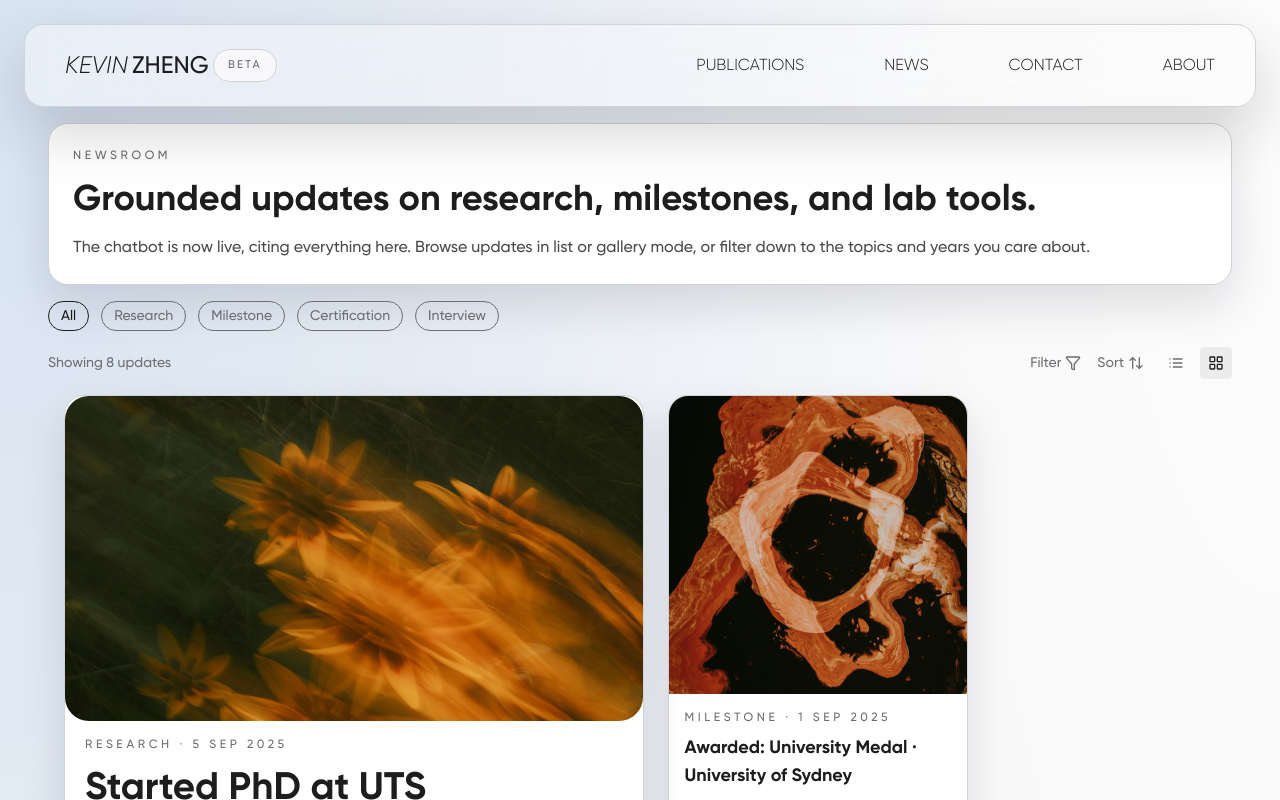
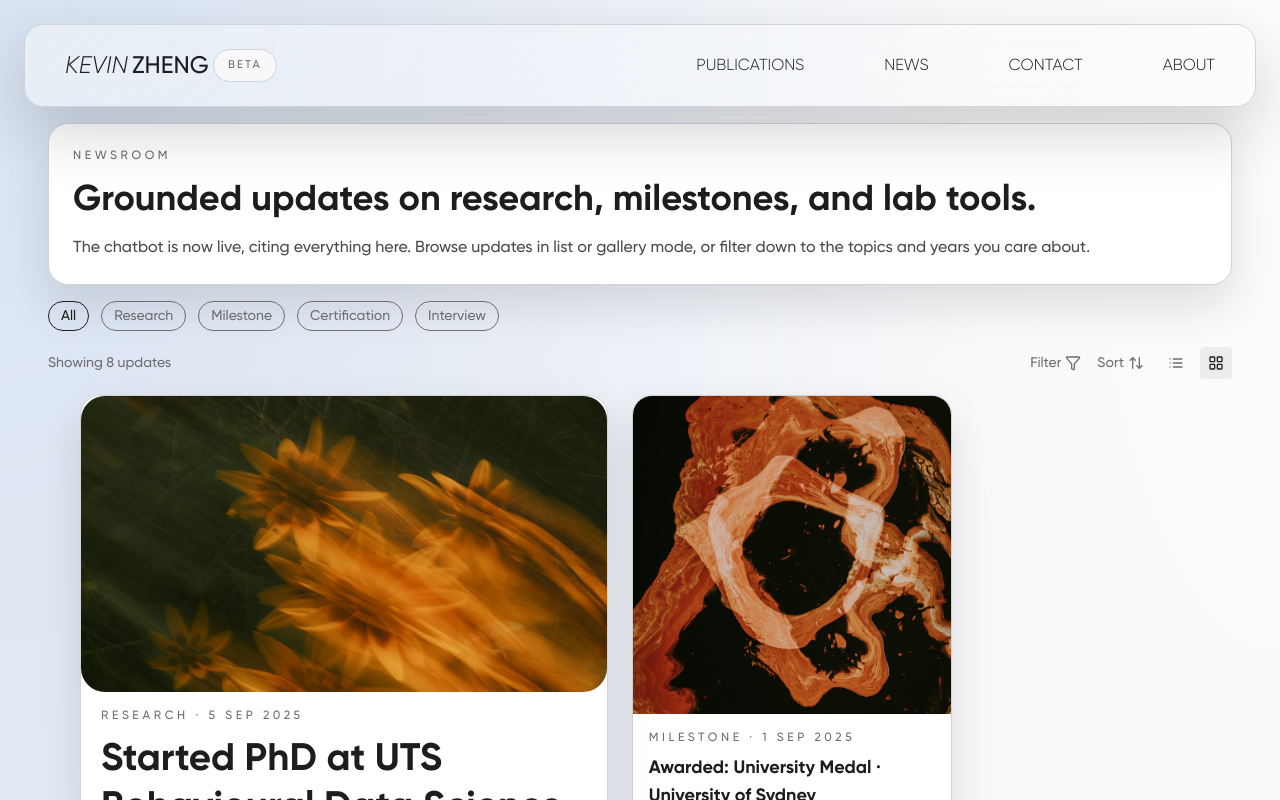
Before and after one commit to kyxzhe/kyxzhe.github.io, a Next.js app: page /news in a window 1280 px wide. Both pictures are taken after a click on the button 1216 px from the left and 363 px from the top of the page. Shown: the top 800 px of the page. Built offline with nearby package versions, Linux system fonts and the light colour scheme.

Commit message:
style: square news cards and align grid

```diff
--- a/src/app/news/page.tsx
+++ b/src/app/news/page.tsx
@@ -117,8 +117,8 @@ const renderListRow = (item: NewsItem) => {
     const columnItems = secondaryItems.slice(0, 3);
     const remainingItems = secondaryItems.slice(3);
     return (
-      <div className="flex flex-col gap-10 w-full max-w-6xl mx-auto">
-      <div className="grid gap-6 lg:grid-cols-[minmax(0,0.7fr)_300px] items-start">
+      <div className="flex flex-col gap-10 w-full max-w-6xl mx-auto px-4">
+      <div className="grid gap-6 lg:grid-cols-[minmax(0,0.68fr)_320px] items-start">
         {heroItem && (
           <article className="surface-card flex flex-col gap-4 lg:sticky lg:top-16">
             <div className="relative w-full aspect-[16/9] min-h-[240px] rounded-[24px] overflow-hidden">
@@ -180,7 +180,7 @@ const renderListRow = (item: NewsItem) => {
               whileHover={{ y: -6, boxShadow: "0 20px 45px rgba(0,0,0,0.12)" }}
               className="surface-card overflow-hidden"
             >
-              <div className="relative w-full aspect-[4/5]">
+              <div className="relative w-full pb-[100%]">
                 <Image src={item.cover} alt={item.title} fill sizes="(max-width:1024px) 100vw, 320px" className="object-cover" />
               </div>
               <div className="p-4 flex flex-col gap-2">
```
